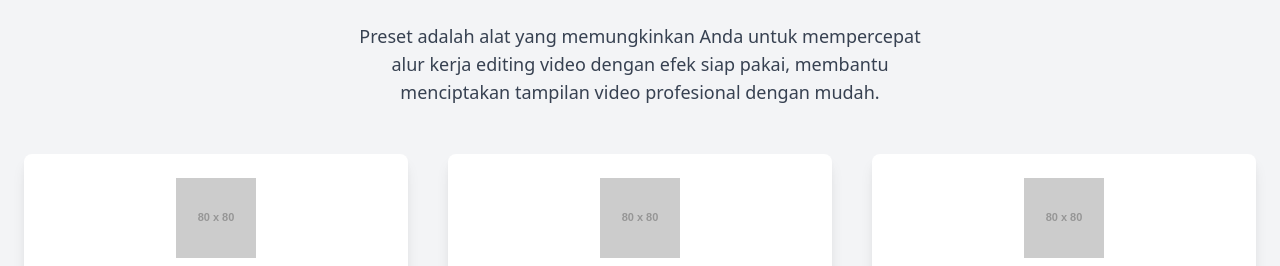
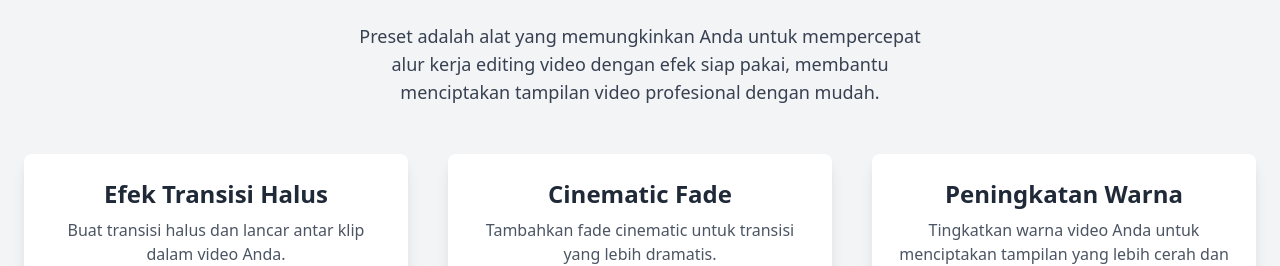
Before and after one commit to ivangand/web_preset, a plain HTML site: page index.html in a window 1280 px wide. Shown: the part 538-804 px from the top of the page. Drawn offline with nearby package versions, Linux system fonts and the light colour scheme; placeholder pictures from the web are drawn by us.

Commit message:
Update index.html

```diff
--- a/index.html
+++ b/index.html
@@ -85,19 +85,16 @@
 
         <div class="grid grid-cols-1 md:grid-cols-3 gap-8 md:gap-10">
             <div class="bg-white rounded-lg shadow-lg p-6 hover-scale transition-all duration-300 text-center">
-                <img src="https://via.placeholder.com/80" alt="Icon" class="mx-auto mb-4">
                 <h4 class="text-xl md:text-2xl font-semibold mb-2 text-gray-800">Efek Transisi Halus</h4>
                 <p class="text-gray-600 text-sm md:text-base">Buat transisi halus dan lancar antar klip dalam video
                     Anda.</p>
             </div>
             <div class="bg-white rounded-lg shadow-lg p-6 hover-scale transition-all duration-300 text-center">
-                <img src="https://via.placeholder.com/80" alt="Icon" class="mx-auto mb-4">
                 <h4 class="text-xl md:text-2xl font-semibold mb-2 text-gray-800">Cinematic Fade</h4>
                 <p class="text-gray-600 text-sm md:text-base">Tambahkan fade cinematic untuk transisi yang lebih
                     dramatis.</p>
             </div>
             <div class="bg-white rounded-lg shadow-lg p-6 hover-scale transition-all duration-300 text-center">
-                <img src="https://via.placeholder.com/80" alt="Icon" class="mx-auto mb-4">
                 <h4 class="text-xl md:text-2xl font-semibold mb-2 text-gray-800">Peningkatan Warna</h4>
                 <p class="text-gray-600 text-sm md:text-base">Tingkatkan warna video Anda untuk menciptakan tampilan
                     yang lebih cerah dan tajam.</p>
```
